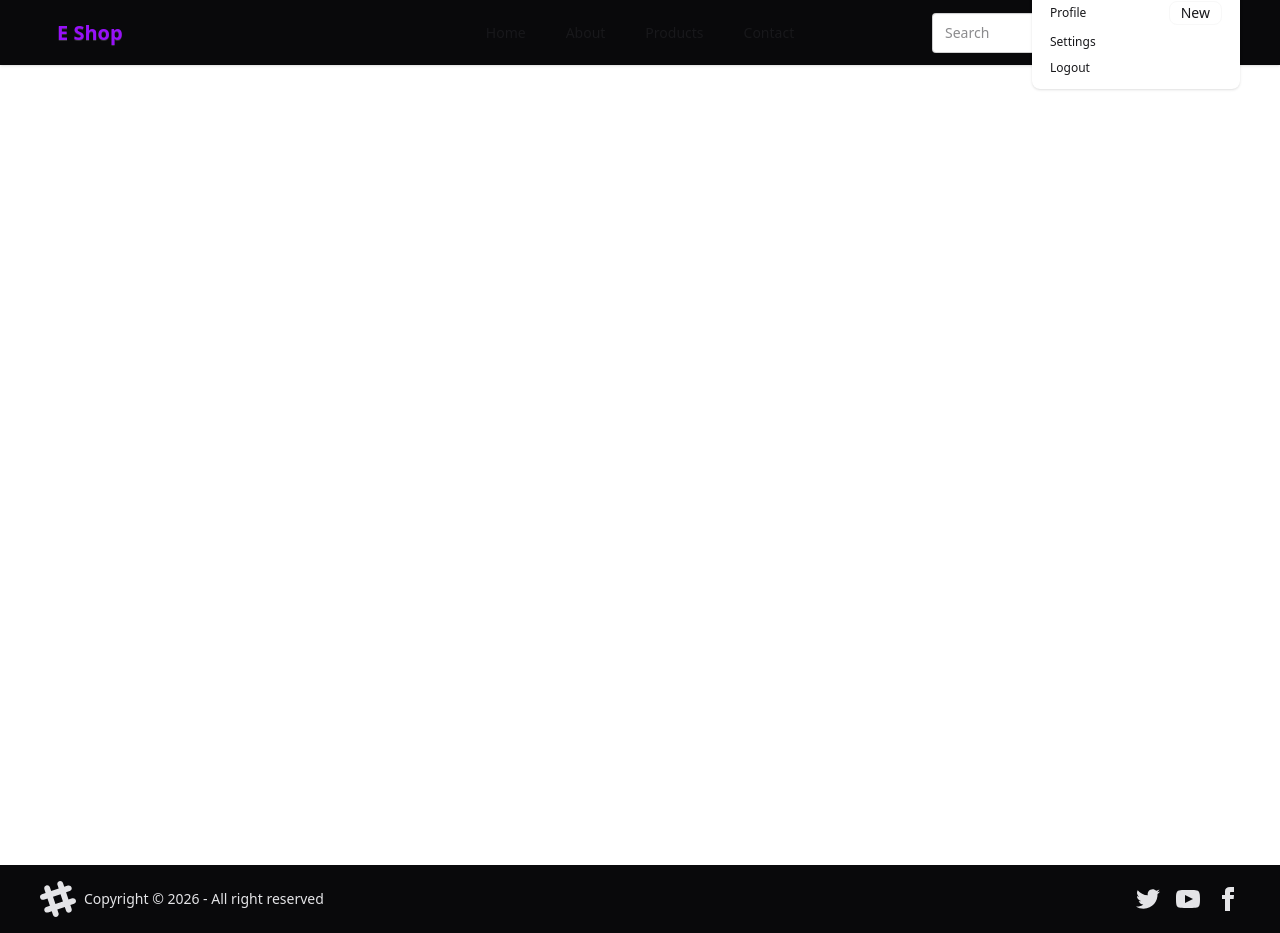
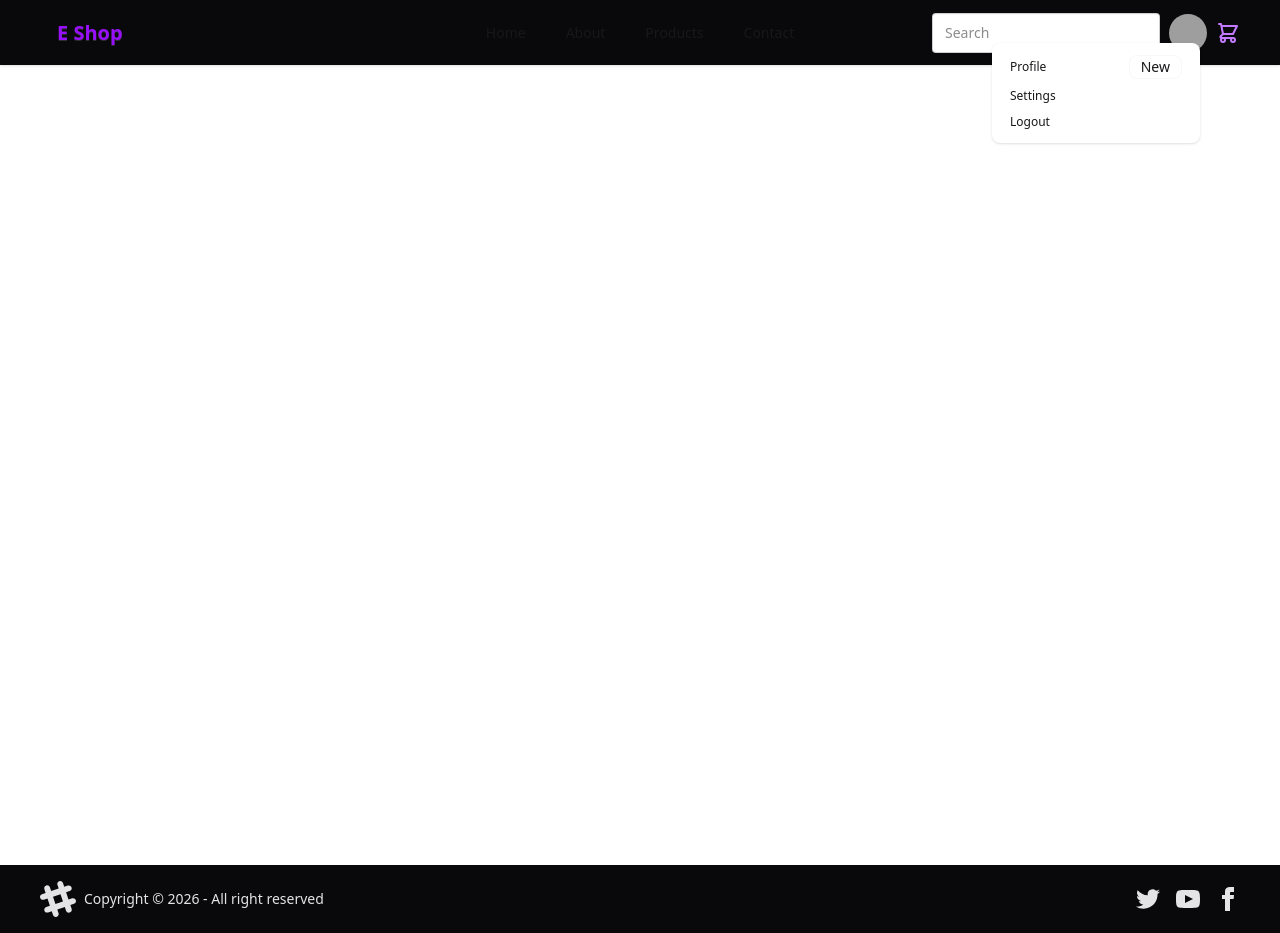
Before and after one commit to lezyCoder/E_Shop, a React (Vite) app: page /product/1 in a window 1280 px wide. Both pictures are taken after a click on the button 1187 px from the left and 32 px from the top of the page. Built offline with nearby package versions, Linux system fonts and the light colour scheme; grey boxes are pictures that could not be loaded.

Commit message:
Adjust Navbar dropdown margin for improved layout

```diff
--- a/src/components/Navbar/Navbar.jsx
+++ b/src/components/Navbar/Navbar.jsx
@@ -104,7 +104,7 @@ const Navbar = () => {
 
           <ul
             tabIndex={0}
-            className="menu menu-sm dropdown-content bg-base-100 rounded-box z-50 mt-3 w-52 p-2 shadow">
+            className="menu menu-sm dropdown-content bg-base-100 rounded-box z-50 mt-30 mr-10 w-52 p-2 shadow">
             <li>
               <a>
                 Profile <span className="badge">New</span>
```
